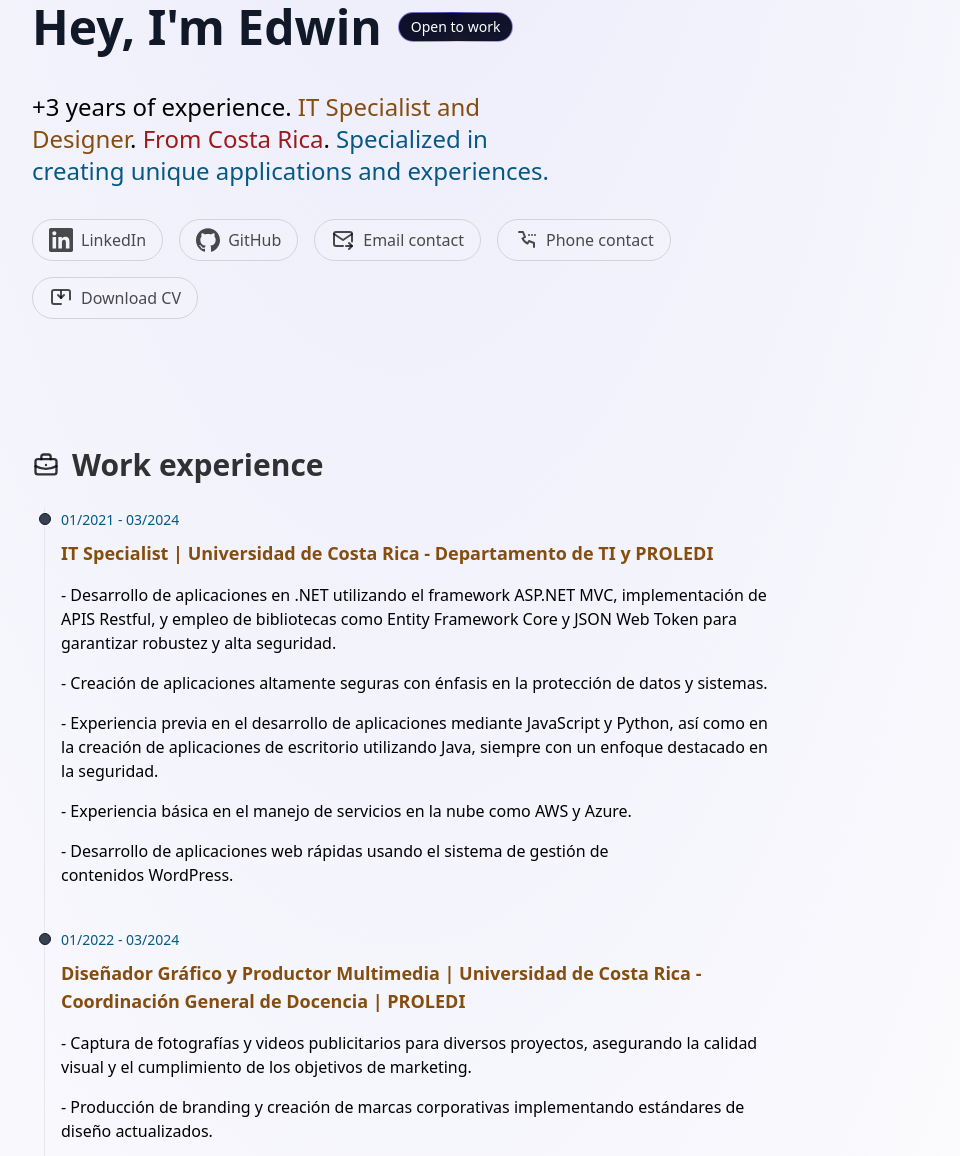
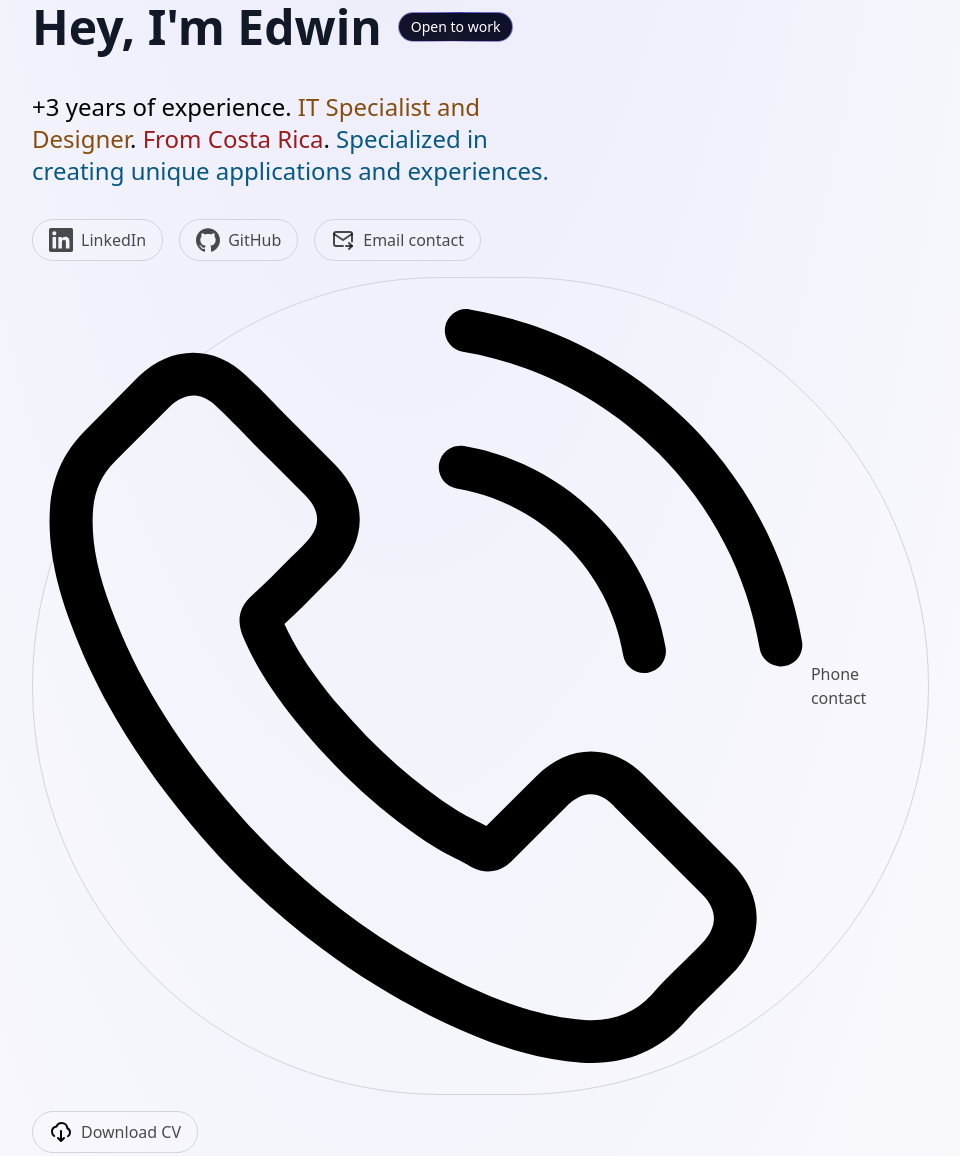
Before and after one commit to EdwinDM/portafolio, an Astro site: page / in a window 1280 px wide. Shown: the part 311-1467 px from the top of the page, without its empty margins (238-1198 px from the left). Built offline with nearby package versions, Linux system fonts and the light colour scheme; Astro itself is replaced by a stand-in of ours.

Commit message:
English Reload 3
English Reload 3

```diff
--- a/src/components/icons/Download.astro
+++ b/src/components/icons/Download.astro
@@ -1,18 +1,4 @@
-<svg
-  xmlns="http://www.w3.org/2000/svg"
-  width="24"
-  height="24"
-  viewBox="0 0 24 24"
-  stroke-width="2"
-  stroke="currentColor"
-  fill="none"
-  stroke-linecap="round"
-  stroke-linejoin="round"
->
-  <path stroke="none" d="M0 0h24v24H0z" fill="none"></path>
-  <path
-    d="M12 18h-7a2 2 0 0 1 -2 -2v-10a2 2 0 0 1 2 -2h14a2 2 0 0 1 2 2v7.5"
-  ></path>
-  <line x1="12" y1="5" x2="12" y2="12"></line>
-  <polyline points="15 9 12 12 9 9"></polyline>
+<?xml version="1.0" encoding="utf-8"?><!-- Uploaded to: SVG Repo, www.svgrepo.com, Generator: SVG Repo Mixer Tools -->
+<svg width="24" height="24" viewBox="0 0 24 24" fill="none" xmlns="http://www.w3.org/2000/svg">
+<path d="M5.25589 16C3.8899 15.0291 3 13.4422 3 11.6493C3 9.20008 4.8 6.9375 7.5 6.5C8.34694 4.48637 10.3514 3 12.6893 3C15.684 3 18.1317 5.32251 18.3 8.25C19.8893 8.94488 21 10.6503 21 12.4969C21 14.0582 20.206 15.4339 19 16.2417M12 21V11M12 21L9 18M12 21L15 18" stroke="#000000" stroke-width="2" stroke-linecap="round" stroke-linejoin="round"/>
 </svg>
--- a/src/components/icons/Phone.astro
+++ b/src/components/icons/Phone.astro
@@ -1,19 +1,31 @@
-<svg
-  xmlns="http://www.w3.org/2000/svg"
-  width="24"
-  height="24"
-  viewBox="0 0 24 24"
-  stroke-width="2"
-  stroke="currentColor"
-  fill="none"
-  stroke-linecap="round"
-  stroke-linejoin="round"
->
-  <path stroke="none" d="M0 0h24v24H0z" fill="none"></path>
-  <path
-    d="M5 4h4l2 5l-2.5 1.5a11 11 0 0 0 5 5l1.5 -2.5l5 2v4"
-  ></path>
-  <line x1="15" y1="7" x2="15" y2="7.01"></line>
-  <line x1="18" y1="7" x2="18" y2="7.01"></line>
-  <line x1="21" y1="7" x2="21" y2="7.01"></line>
+<?xml version="1.0" encoding="iso-8859-1"?>
+<!-- Uploaded to: SVG Repo, www.svgrepo.com, Generator: SVG Repo Mixer Tools -->
+<svg fill="#000000" height="800px" width="800px" version="1.1" id="Capa_1" xmlns="http://www.w3.org/2000/svg" xmlns:xlink="http://www.w3.org/1999/xlink"
+	 viewBox="0 0 473.806 473.806" xml:space="preserve">
+<g>
+	<g>
+		<path d="M374.456,293.506c-9.7-10.1-21.4-15.5-33.8-15.5c-12.3,0-24.1,5.3-34.2,15.4l-31.6,31.5c-2.6-1.4-5.2-2.7-7.7-4
+			c-3.6-1.8-7-3.5-9.9-5.3c-29.6-18.8-56.5-43.3-82.3-75c-12.5-15.8-20.9-29.1-27-42.6c8.2-7.5,15.8-15.3,23.2-22.8
+			c2.8-2.8,5.6-5.7,8.4-8.5c21-21,21-48.2,0-69.2l-27.3-27.3c-3.1-3.1-6.3-6.3-9.3-9.5c-6-6.2-12.3-12.6-18.8-18.6
+			c-9.7-9.6-21.3-14.7-33.5-14.7s-24,5.1-34,14.7c-0.1,0.1-0.1,0.1-0.2,0.2l-34,34.3c-12.8,12.8-20.1,28.4-21.7,46.5
+			c-2.4,29.2,6.2,56.4,12.8,74.2c16.2,43.7,40.4,84.2,76.5,127.6c43.8,52.3,96.5,93.6,156.7,122.7c23,10.9,53.7,23.8,88,26
+			c2.1,0.1,4.3,0.2,6.3,0.2c23.1,0,42.5-8.3,57.7-24.8c0.1-0.2,0.3-0.3,0.4-0.5c5.2-6.3,11.2-12,17.5-18.1c4.3-4.1,8.7-8.4,13-12.9
+			c9.9-10.3,15.1-22.3,15.1-34.6c0-12.4-5.3-24.3-15.4-34.3L374.456,293.506z M410.256,398.806
+			C410.156,398.806,410.156,398.906,410.256,398.806c-3.9,4.2-7.9,8-12.2,12.2c-6.5,6.2-13.1,12.7-19.3,20
+			c-10.1,10.8-22,15.9-37.6,15.9c-1.5,0-3.1,0-4.6-0.1c-29.7-1.9-57.3-13.5-78-23.4c-56.6-27.4-106.3-66.3-147.6-115.6
+			c-34.1-41.1-56.9-79.1-72-119.9c-9.3-24.9-12.7-44.3-11.2-62.6c1-11.7,5.5-21.4,13.8-29.7l34.1-34.1c4.9-4.6,10.1-7.1,15.2-7.1
+			c6.3,0,11.4,3.8,14.6,7c0.1,0.1,0.2,0.2,0.3,0.3c6.1,5.7,11.9,11.6,18,17.9c3.1,3.2,6.3,6.4,9.5,9.7l27.3,27.3
+			c10.6,10.6,10.6,20.4,0,31c-2.9,2.9-5.7,5.8-8.6,8.6c-8.4,8.6-16.4,16.6-25.1,24.4c-0.2,0.2-0.4,0.3-0.5,0.5
+			c-8.6,8.6-7,17-5.2,22.7c0.1,0.3,0.2,0.6,0.3,0.9c7.1,17.2,17.1,33.4,32.3,52.7l0.1,0.1c27.6,34,56.7,60.5,88.8,80.8
+			c4.1,2.6,8.3,4.7,12.3,6.7c3.6,1.8,7,3.5,9.9,5.3c0.4,0.2,0.8,0.5,1.2,0.7c3.4,1.7,6.6,2.5,9.9,2.5c8.3,0,13.5-5.2,15.2-6.9
+			l34.2-34.2c3.4-3.4,8.8-7.5,15.1-7.5c6.2,0,11.3,3.9,14.4,7.3c0.1,0.1,0.1,0.1,0.2,0.2l55.1,55.1
+			C420.456,377.706,420.456,388.206,410.256,398.806z"/>
+		<path d="M256.056,112.706c26.2,4.4,50,16.8,69,35.8s31.3,42.8,35.8,69c1.1,6.6,6.8,11.2,13.3,11.2c0.8,0,1.5-0.1,2.3-0.2
+			c7.4-1.2,12.3-8.2,11.1-15.6c-5.4-31.7-20.4-60.6-43.3-83.5s-51.8-37.9-83.5-43.3c-7.4-1.2-14.3,3.7-15.6,11
+			S248.656,111.506,256.056,112.706z"/>
+		<path d="M473.256,209.006c-8.9-52.2-33.5-99.7-71.3-137.5s-85.3-62.4-137.5-71.3c-7.3-1.3-14.2,3.7-15.5,11
+			c-1.2,7.4,3.7,14.3,11.1,15.6c46.6,7.9,89.1,30,122.9,63.7c33.8,33.8,55.8,76.3,63.7,122.9c1.1,6.6,6.8,11.2,13.3,11.2
+			c0.8,0,1.5-0.1,2.3-0.2C469.556,223.306,474.556,216.306,473.256,209.006z"/>
+	</g>
+</g>
 </svg>
--- a/src/pages/index.astro
+++ b/src/pages/index.astro
@@ -74,7 +74,7 @@ import PhoneIcon from "@/components/icons/Phone.astro"
           <PhoneIcon class="size-4 md:size-6" />
           Phone contact
         </SocialPill>
-        <SocialPill href="CV-Edwin-Delgado.pdf" download>
+        <SocialPill href="https://drive.google.com/file/d/1wM8zaZK6DbBZMBFXk6ZmNeYhoJwC5Cqq/view?usp=sharing" download>
           <DownloadIcon class="size-4 md:size-6" />
           Download CV
         </SocialPill>
```
